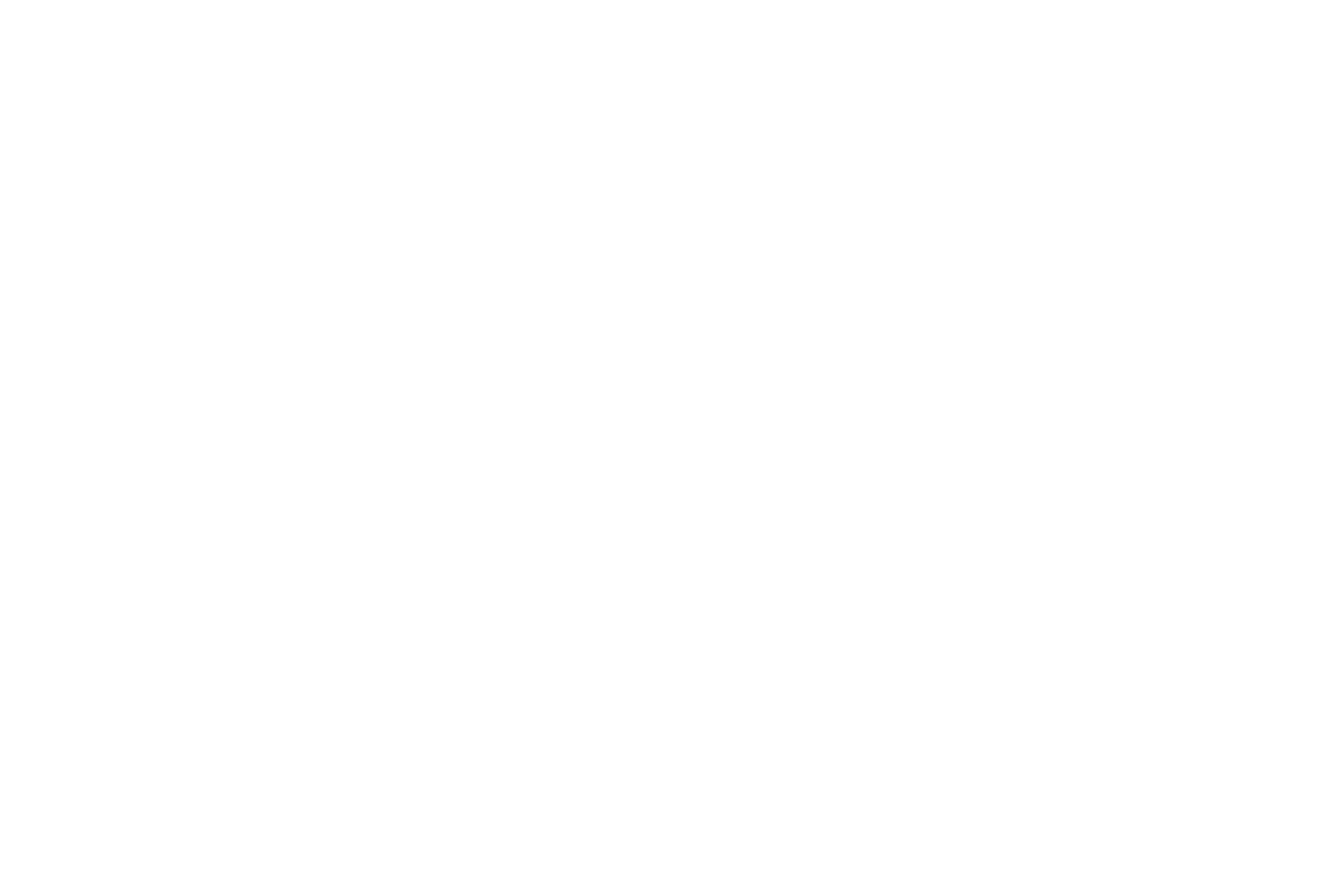
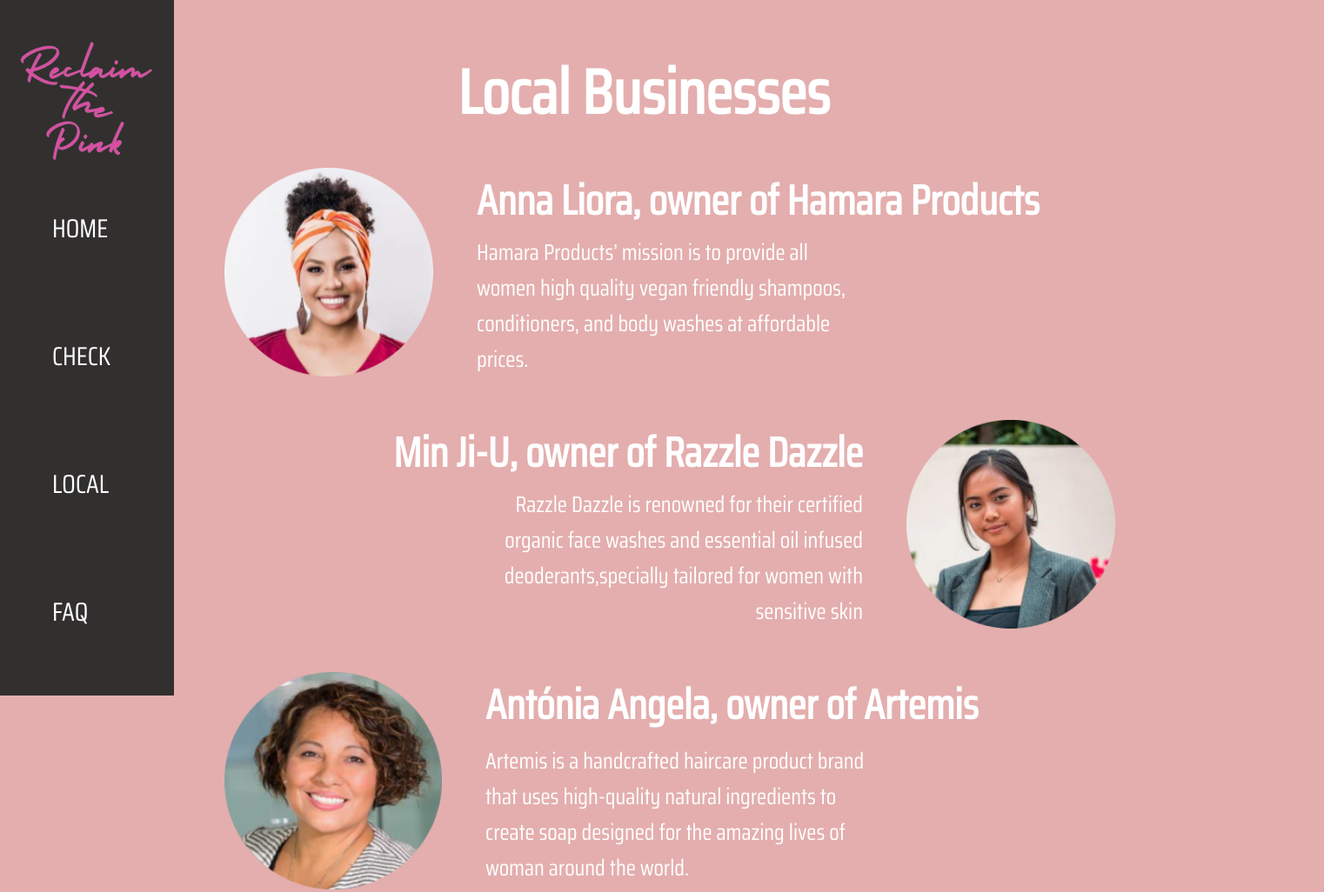
Before and after one commit to amandachen1024/Reclaim-the-Pink, a plain HTML site: page shop.html in a window 1280 px wide. Shown: the whole page at 87% size, 1522 px wide, since content can reach past the window. Before the commit the page ends 800 px from the top, so only its background shows below. Drawn offline with Linux system fonts and the light colour scheme.

Commit message:
Add files via upload

```diff
--- a/check_product.js
+++ b/check_product.js
@@ -16,7 +16,7 @@ function getProductType(btn){
     let numChoices = document.getElementsByClassName("product-type").length;
     for (let i = 0; i < numChoices; i++)
     {
-        document.getElementsByClassName("product-type")[i].style.backgroundColor= "#322F2F";
+        document.getElementsByClassName("product-type")[i].style.backgroundColor= "#7c7676";
     }
     productType = btn.id;
     document.getElementById(productType).style.backgroundColor="#FF5190";
@@ -26,7 +26,7 @@ function getQuality(btn){
     let numChoices = document.getElementsByClassName("quality-type").length;
     for (let i = 0; i < numChoices; i++)
     {
-        document.getElementsByClassName("quality-type")[i].style.backgroundColor="#322F2F";
+        document.getElementsByClassName("quality-type")[i].style.backgroundColor="#7c7676";
     }
     quality = btn.id;
     document.getElementById(quality).style.backgroundColor="#FF5190";
--- a/main.css
+++ b/main.css
@@ -101,7 +101,7 @@ button{
     line-height: auto;
     text-align: center;
     border-radius: 10px;
-    background-color: #322F2F;
+    background-color: #7c7676;
     color: white;
     padding: 10px;
 }
--- /dev/null
+++ b/shop.css
@@ -0,0 +1,127 @@
+body{
+    font-family: 'Saira Condensed', sans-serif;
+    background-color: #E4AEAE;
+    color: white;
+}
+
+
+.menu-bar{
+    background-color: #322F2F;
+    border: black;
+    width: 200px;
+    height: 100%;
+    position: fixed;
+    left: 0px;
+    top: 0px;
+    z-index: 1;
+
+}
+
+.logo{
+    margin-left: 17px;
+    margin-top: 25px;
+}
+.menu-container{
+    position: absolute;
+    top: 15px;
+    width: 100%;
+    margin: 0 auto;
+}
+
+header::after {
+    content: "";
+    display: table;
+    clear: both;
+}
+
+
+nav ul {
+    margin: 0;
+    padding: 0;
+    list-style: none;
+    text-align: center;
+}
+
+nav li {
+    margin-left: 60px;
+    margin-right: 100px;
+    padding-top: 50px;
+    padding-bottom: 50px;
+    display: inline-block;
+}
+
+nav > ul > li > a {
+    font-size: 30px;
+    color: white;
+    text-align: center;
+    text-decoration: none;
+}
+
+.page-header{
+    text-align: center;
+    margin-bottom: 30px;
+    font-style: normal;
+    font-weight: 900;
+    font-size: 72px;
+    line-height: 113px;
+    margin-top: 50px;
+    margin-left: 200px;
+}
+
+.business-descriptions{
+    display: flex;
+    flex-wrap: wrap;
+    margin-left: 200px;
+    padding-left: 50px;
+    width: 100%;
+}
+
+.local-container-odd{
+    display: flex;
+    align-content: flex-start;
+    flex-wrap: nowrap;
+    float: left;
+    width: 80vw;
+    margin-bottom: 50px;
+}
+
+.text-odd{
+    display: flex;
+    flex-wrap: wrap;
+    padding-left: 50px;
+
+}
+
+.local-container-even{
+    display: flex;
+    align-content: flex-end;
+    flex-wrap: nowrap;
+    float: right;
+    width: 80vw;
+    margin-bottom: 50px;
+}
+
+.text-even{
+    display: flex;
+    flex-wrap: wrap;
+    justify-content: flex-end;
+    padding-right: 50px;
+    text-align: right;
+    float: right;
+
+}
+
+.header{
+    font-style: normal;
+    font-weight: bold;
+    font-size: 48px;
+    line-height: 76px;
+}
+
+.description{
+    font-style: normal;
+    font-weight: normal;
+    font-size: 26px;
+    line-height: 41px;
+    width: 450px;
+}
--- a/shop.html
+++ b/shop.html
@@ -3,9 +3,54 @@
     <meta charset="UTF-8">
     <meta http-equiv="X-UA-Compatible" content="IE=edge">
     <meta name="viewport" content="width=device-width, initial-scale=1.0">
-    <title>Document</title>
+
+    <link rel="stylesheet" href="shop.css">
+    <link href="https://fonts.googleapis.com/css2?family=Saira+Condensed&display=swap" rel="stylesheet">
+
+
+    <title>Shop Local</title>
 </head>
 <body>
+    <div class="menu-bar">
+        <header>
+            <div class="menu-container">
+                <a href="index.html"><img src=ReclaimThePink.png alt="logo" class="logo"></a>
+                <nav>
+                    <ul>
+                        <li><a href="index.html">HOME</a></li>
+                        <li><a href="check_product.html">CHECK</a></li>
+                        <li><a href="shop.html">LOCAL</a></li>
+                        <li><a href="faq.html">FAQ</a></li>
+                    </ul>
+                </nav>
+            </div>
+        </header>
+    </div>
+
+    <h1 class="page-header">Local Businesses</h1>
+    <div class="business-descriptions">
+        <div class="local-container-odd">
+            <div id="owner-1"><img src="owner-1.png" alt="Anna Liora, owner of Hamara Products"></div>
+            <div class="text-odd">
+                <div class="header">Anna Liora, owner of Hamara Products</div>
+                <div class="description">Hamara Products’ mission is to provide all women high quality vegan friendly shampoos, conditioners, and body washes at affordable prices.</div>
+            </div>
+        </div>
+        <div class="local-container-even">
+            <div class="text-even">
+                <div class="header">Min Ji-U, owner of Razzle Dazzle</div>
+                <div class="description">Razzle Dazzle is renowned for their certified organic face washes and essential oil infused deoderants,specially tailored for women with sensitive skin</div>
+            </div>
+            <div id="owner-2"><img src="owner-2.png" alt="Min Ji-U, owner of Razzle Dazzle"></div>
+        </div>
+        <div class="local-container-odd">
+            <div id="owner-1"><img src="owner-3.png" alt="Antónia Angela, owner of Artemis"></div>
+            <div class="text-odd">
+                <div class="header">Antónia Angela, owner of Artemis</div>
+                <div class="description">Artemis is a handcrafted haircare product brand that uses high-quality natural ingredients to create soap designed for the amazing lives of woman around the world.</div>
+            </div>
+        </div>
+    </div>
 
 </body>
 </html>
```
Also changed, not shown: check_product.css (+25 -10 lines), check_product.html (+6 -6 lines), index.html (+1 -1 lines), owner-1.png (added), owner-2.png (added), owner-3.png (added).
